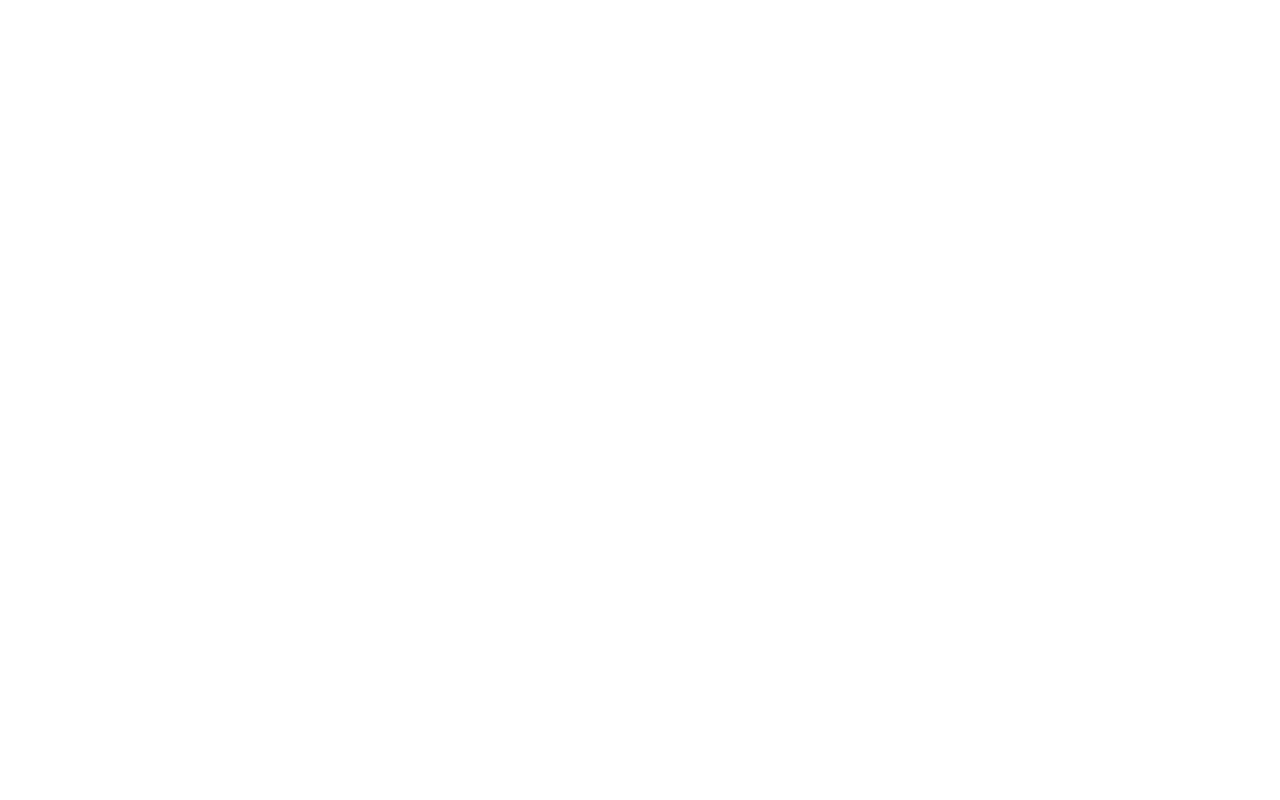
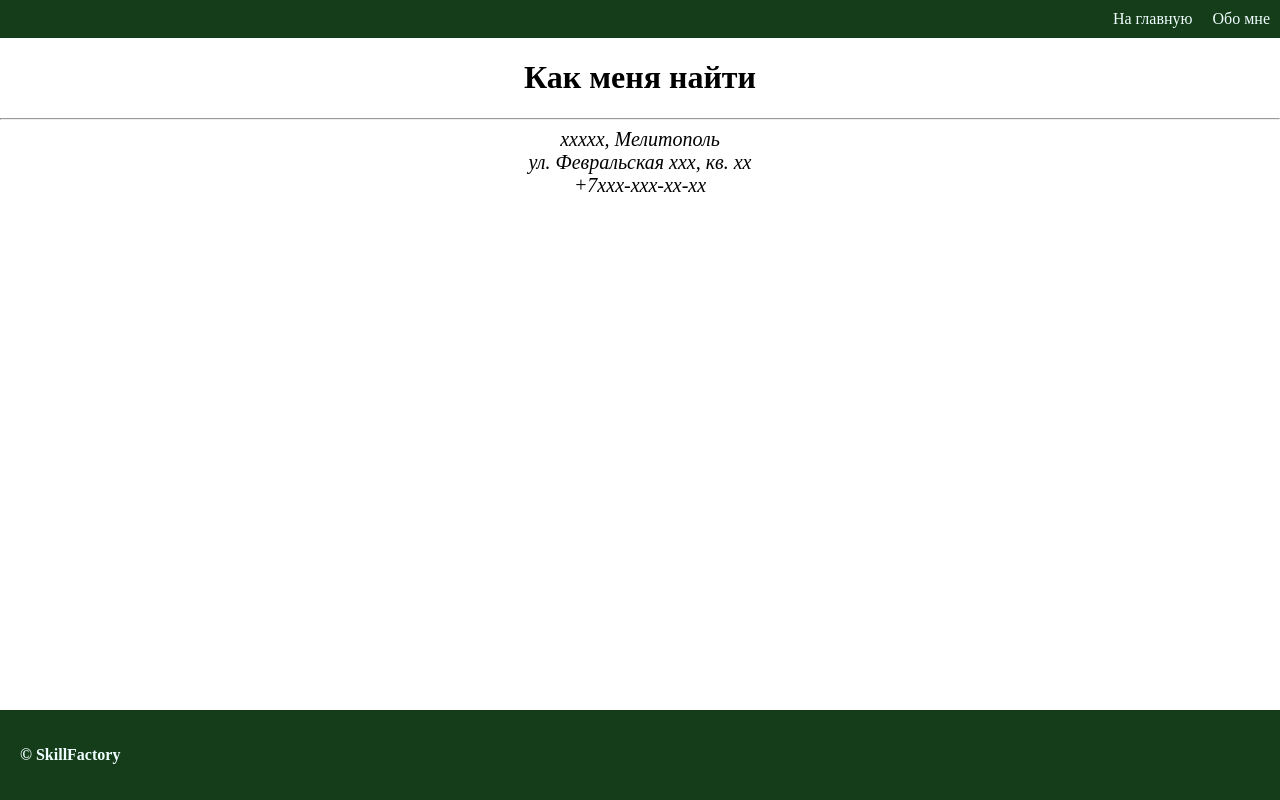
Before and after one commit to AlexMelRF/Practice_4.8.1, a plain HTML site: page pages/contacts.html in a window 1280 px wide. Drawn offline with Linux system fonts and the light colour scheme.

Commit message:
completed about.html and contacts.html

```diff
--- a/CSS/style_about.css
+++ b/CSS/style_about.css
@@ -30,9 +30,16 @@ a{
 }
 
 /* Main section */
-.content>p{
+.content{
    text-align: center;
-   font-size: 50px;
+}
+
+img{
+    width: 200px;
+}
+
+p{
+    font-size: 20px;
 }
 
 /* Footer */
--- a/CSS/style_contacts.css
+++ b/CSS/style_contacts.css
@@ -0,0 +1,56 @@
+body{
+    margin: 0;
+    padding: 0;
+}
+
+a{
+    text-decoration: none;
+    color: azure;
+  }
+
+  /* Navigation panel */
+.nav_container{
+    background-color: rgb(22, 61, 26);
+    display: flex;
+    justify-content: right;
+}
+
+.nav_container>nav>ul{
+    display: flex;
+    list-style: none;
+    align-items: center;
+    margin: 0px;
+    padding: 0px
+}
+
+.nav_container>nav>ul>li>a{
+    display: block;
+    padding: 10px;
+    border-style: none;
+}
+
+/* Main section */
+.content{
+    text-align: center;
+ }
+
+address{
+    font-size: 20px;
+}
+
+/* Footer */
+.foot_container{
+    background-color: rgb(22, 61, 26);
+    height: 90px;
+    width: 100%;
+    position: absolute;
+    bottom: 0;
+}
+
+.foot_container>p{
+    display: block;
+    padding: 20px;
+    border-style: solid;
+    border-width: 0.5px;
+    border-style: none;
+}
--- a/CSS/style_index.css
+++ b/CSS/style_index.css
@@ -0,0 +1,53 @@
+body{
+    margin: 0;
+    padding: 0;
+}
+
+a{
+    text-decoration: none;
+    color: azure;
+  }
+
+  /* Navigation panel */
+.nav_container{
+    background-color: rgb(22, 61, 26);
+    display: flex;
+    justify-content: right;
+}
+
+.nav_container>nav>ul{
+    display: flex;
+    list-style: none;
+    align-items: center;
+    margin: 0px;
+    padding: 0px
+}
+
+.nav_container>nav>ul>li>a{
+    display: block;
+    padding: 10px;
+    border-style: none;
+}
+
+/* Main section */
+.content>p{
+   text-align: center;
+   font-size: 50px;
+}
+
+/* Footer */
+.foot_container{
+    background-color: rgb(22, 61, 26);
+    height: 90px;
+    width: 100%;
+    position: absolute;
+    bottom: 0;
+}
+
+.foot_container>p{
+    display: block;
+    padding: 20px;
+    border-style: solid;
+    border-width: 0.5px;
+    border-style: none;
+}
--- a/index.html
+++ b/index.html
@@ -1,12 +1,12 @@
 <!DOCTYPE html>
-<html>
+<html lang="ru">
 <head>
     <meta charset="utf-8">
     <title>Моя первая веб-страница</title>
-    <link rel="stylesheet" href="CSS/style_about.css"/>
+    <link rel="stylesheet" href="CSS/style_index.css">
 </head>
 <body>
-    <div class="wrapper">
+    <div>
         <header>
             <!-- Navigation panel -->
             <div class="nav_container">
@@ -18,13 +18,13 @@
                 </nav>
             </div>
         </header>
-
+    <!-- Content -->
         <main>
             <div class="content">
                 <p>На этом месте должен находится какой-то контент</p>
             </div>
         </main>
-
+    <!-- Footer -->
         <footer>
             <div class="foot_container">
                 <p>
--- a/pages/contacts.html
+++ b/pages/contacts.html
@@ -0,0 +1,43 @@
+<!DOCTYPE html>
+<html lang="ru">
+<head>
+    <meta charset="utf-8">
+    <title>Контакты</title>
+    <link rel="stylesheet" href="../CSS/style_contacts.css">
+</head>
+<body>
+    <div>
+        <header>
+            <!-- Navigation panel -->
+            <div class="nav_container">
+                <nav>
+                    <ul>
+                        <li><a href="../index.html">На главную</a></li>
+                        <li><a href="about.html">Обо мне</a></li>
+                    </ul>
+                </nav>
+            </div>
+        </header>
+    <!-- Content -->
+        <main>
+            <div class="content">
+                <h1>Как меня найти</h1>
+                <hr>
+                <address>
+                    xxxxx, Мелитополь<br>
+                    ул. Февральская xxx, кв. xx <br>
+                    +7xxx-xxx-xx-xx
+                </address>
+            </div>
+        </main>
+    <!-- Footer -->
+        <footer>
+            <div class="foot_container">
+                <p>
+                    <strong><a href="https://skillfactory.ru/">&copy;&nbsp;SkillFactory</a></strong>
+                </p>
+            </div>
+        </footer>
+    </div>
+</body>
+</html>
```
Also changed, not shown: pages/about.html (+42 -0 lines).
